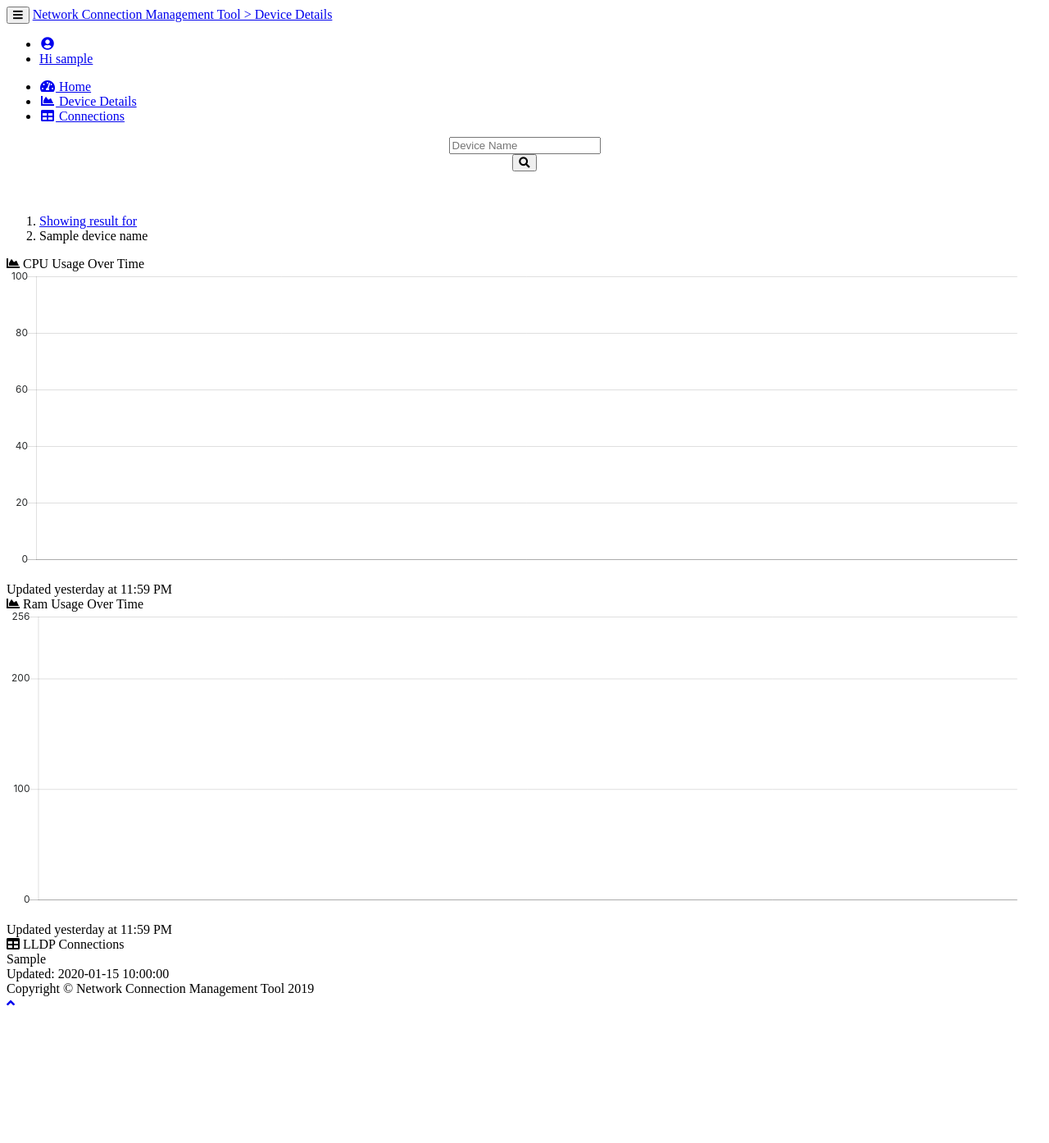
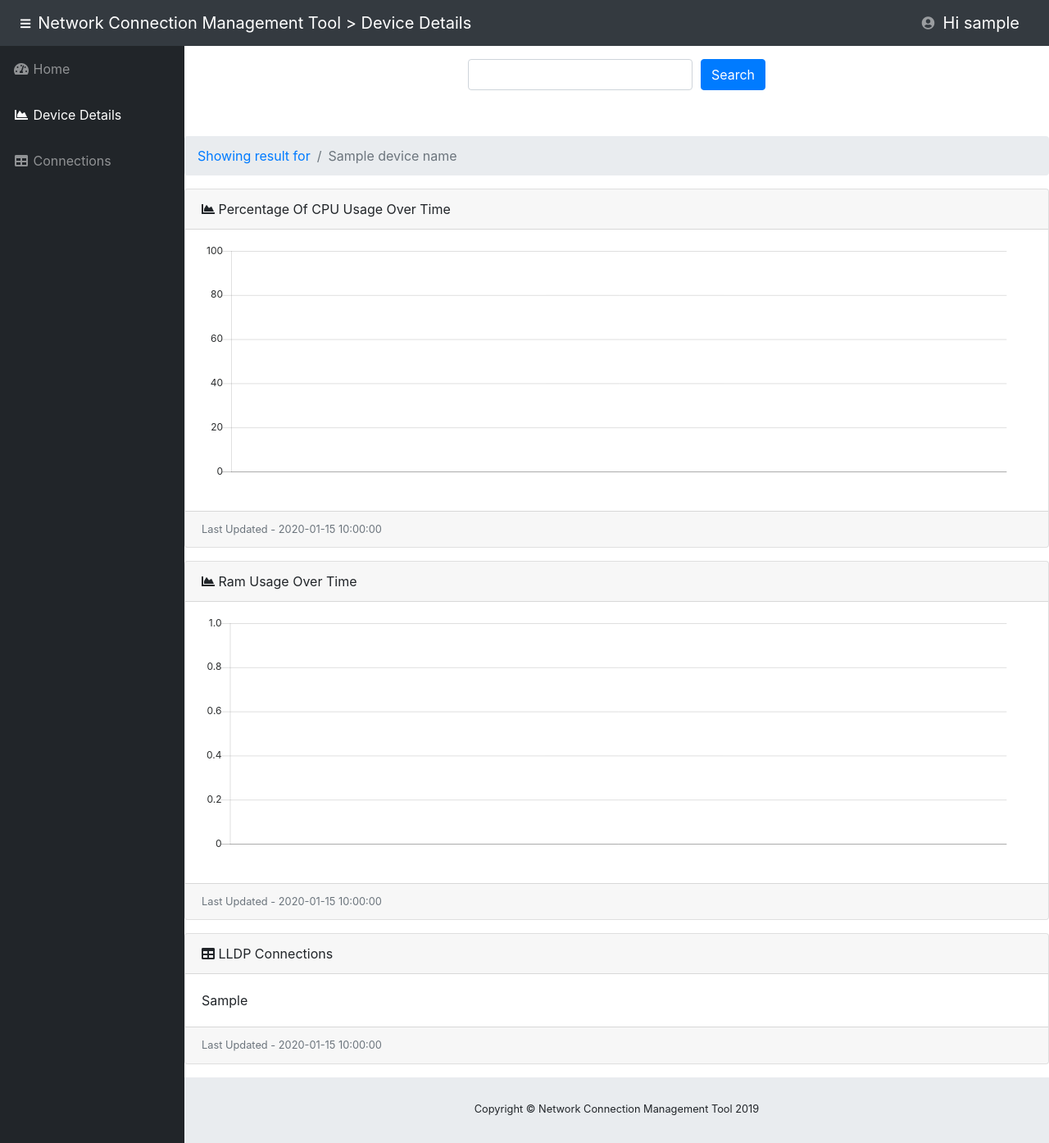
Before and after one commit to rfdmeshkath/dcim_tool, a Flask app: template templates/device_details.html in a window 1280 px wide. Shown: the whole page at 82% size. Before the commit the page ends 1227 px from the top, so only its background shows below. Run offline with Flask 2, Linux system fonts and the light colour scheme; the template is opened without the code that fills it: most values are stand-ins (such as "Sample title", 1, 10 or a date in 2020); some libraries are stand-ins or nearby versions.

Commit message:
added device-details functionality

```diff
--- a/templates/base_template.html
+++ b/templates/base_template.html
@@ -13,11 +13,12 @@
 
     <!-- Custom fonts for this template-->
     <link href="{{ url_for('static',filename='vendor/fontawesome-free/css/all.min.css') }}" rel="stylesheet"/>
+
     <!-- Page level plugin CSS-->
     <link href="{{ url_for('static',filename='vendor/datatables/dataTables.bootstrap4.css') }}" rel="stylesheet"/>
 
     <!-- Custom styles for this template-->
-    <link href="{{ url_for('static',filename='css/sb-admin.css') }}" rel="stylesheet"/>
+    <link href="{{ url_for('static',filename='css/project.css') }}" rel="stylesheet"/>
 
     {% endblock %}
 </head>
@@ -58,7 +59,7 @@
             </li>
 
             <li class={% block glowing_deviceDetails_in_side_bar %}"nav-item"{% endblock %}>
-                <a class="nav-link" href="/deviceDetails">
+                <a class="nav-link" href="/device-details">
                     <i class="fas fa-fw fa-chart-area"></i>
                     <span>Device Details</span></a>
             </li>
@@ -88,31 +89,30 @@
     </div>
 
 
-    <!-- Scroll to Top Button-->
+    <!-- Scroll to Top Button -->
     <a class="scroll-to-top rounded" href="#page-top">
         <i class="fas fa-angle-up"></i>
     </a>
 
-    <!-- Bootstrap core JavaScript-->
+    <!-- Bootstrap core JavaScript -->
     <script type="text/javascript" src="{{ url_for('static', filename='vendor/jquery/jquery.min.js') }}"></script>
     <script type="text/javascript" src="{{ url_for('static', filename='vendor/bootstrap/js/bootstrap.bundle.min.js') }}"></script>
 
-    <!-- Core plugin JavaScript-->
+    <!-- Core plugin JavaScript -->
     <script type="text/javascript" src="{{ url_for('static', filename='vendor/jquery-easing/jquery.easing.min.js') }}"></script>
 
-    <!-- Page level plugin JavaScript-->
+    <!-- Page level plugin JavaScript -->
     <script type="text/javascript" src="{{ url_for('static', filename='vendor/chart.js/Chart.min.js') }}"></script>
     <script type="text/javascript" src="{{ url_for('static', filename='vendor/datatables/jquery.dataTables.js') }}"></script>
     <script type="text/javascript" src="{{ url_for('static', filename='vendor/datatables/dataTables.bootstrap4.js') }}"></script>
 
-    <!-- Custom scripts for all pages-->
-    <script type="text/javascript" src="{{ url_for('static', filename='js/sb-admin.min.js') }}"></script>
+    <!-- Custom scripts for all pages -->
+    <script type="text/javascript" src="{{ url_for('static', filename='js/project.min.js') }}"></script>
 
-    <!-- Demo scripts for this page-->
-    <script type="text/javascript" src="{{ url_for('static', filename='js/demo/datatables-demo.js') }}"></script>
-    <!--<script type="text/javascript" src="{{ url_for('static', filename='js/demo/chart-area-demo.js') }}"></script>-->
+    <!-- DataTable scripts for all pages -->
+    <script type="text/javascript" src="{{ url_for('static', filename='js/project-pages/datatables.js') }}"></script>
 
 {% block javaScript_file %}{% endblock %}
+
 </body>
-
 </html>
--- a/templates/device_details.html
+++ b/templates/device_details.html
@@ -13,18 +13,17 @@
 
 <!----------body starts---------->
 {% block content %}
-  <center>
-    <form action="/deviceDetails"  method="POST" class="d-none d-md-inline-block form-inline ml-auto mr-0 mr-md-3 my-2 my-md-0">
-      <div class="input-group">
-        <input type="text" name="device_name" class="form-control" placeholder="Device Name" aria-label="Search" aria-describedby="basic-addon2">
-        <div class="input-group-append">
-          <button class="btn btn-primary" type="submit">
-            <i class="fas fa-search"></i>
-          </button>
+
+<form action="/device-details"  method="POST" class="form-inline justify-content-center">
+  <div class="form-row align-items-center">
+    <div class="col-auto">
+      <input type="text" name="device_name" class="form-control mb-2" id="inlineFormInput" placeholder="">
+    </div>
+    <div class="col-auto">
+      <input onclick="change_button_text()" type="submit" class="btn btn-primary mb-2" value="Search" id="search_connection_btn" />
     </div>
   </div>
 </form>
-  </center>
 
 <br><br>
 
@@ -41,11 +40,11 @@
 <div class="card mb-3">
   <div class="card-header">
     <i class="fas fa-chart-area"></i>
-      CPU Usage Over Time</div>
+    Percentage Of CPU Usage Over Time</div>
   <div class="card-body">
     <canvas id="cpuUsageChart" width="100%" height="30"></canvas>
   </div>
-    <div class="card-footer small text-muted">Updated yesterday at 11:59 PM</div>
+  <div class="card-footer small text-muted">Last Updated - {{ cpu_last_updated | safe }}</div>
 </div>
 
 
@@ -57,7 +56,7 @@
   <div class="card-body">
     <canvas id="ramUsageChart" width="100%" height="30"></canvas>
   </div>
-    <div class="card-footer small text-muted">Updated yesterday at 11:59 PM</div>
+  <div class="card-footer small text-muted">Last Updated - {{ ram_last_updated | safe }}</div>
 </div>
 
 <!-- DataTables for showing connections -->
@@ -72,7 +71,7 @@
 
     </div>
   </div>
-  <div class="card-footer small text-muted">Updated: {{ time }}</div>
+  <div class="card-footer small text-muted">Last Updated - {{ lldp_last_updated | safe }}</div>
 </div>
 
 
@@ -189,7 +188,7 @@
                 yAxes: [{
                 ticks: {
                     min: 0,
-                max: 256,
+                    max: {{ total_ram }},
                     maxTicksLimit: 5
                 },
                 gridLines: {
@@ -202,6 +201,16 @@
         }
     }
     });
+console.log({{ cpu_x_axis | safe }})
 </script>
+
+<!-- Script to show Processing animation once form submit button is pressed -->
+<script>
+    function change_button_text()
+    {
+        document.getElementById("search_connection_btn").value="Processing....";
+    }
+</script>
+
 {% endif %}
 {% endblock %}
```
Also changed, not shown: templates/connections.html (+82 -8 lines), templates/upload_connections.html (added, +44 -0 lines). Lines whose indentation alone changed are shown as unchanged.
